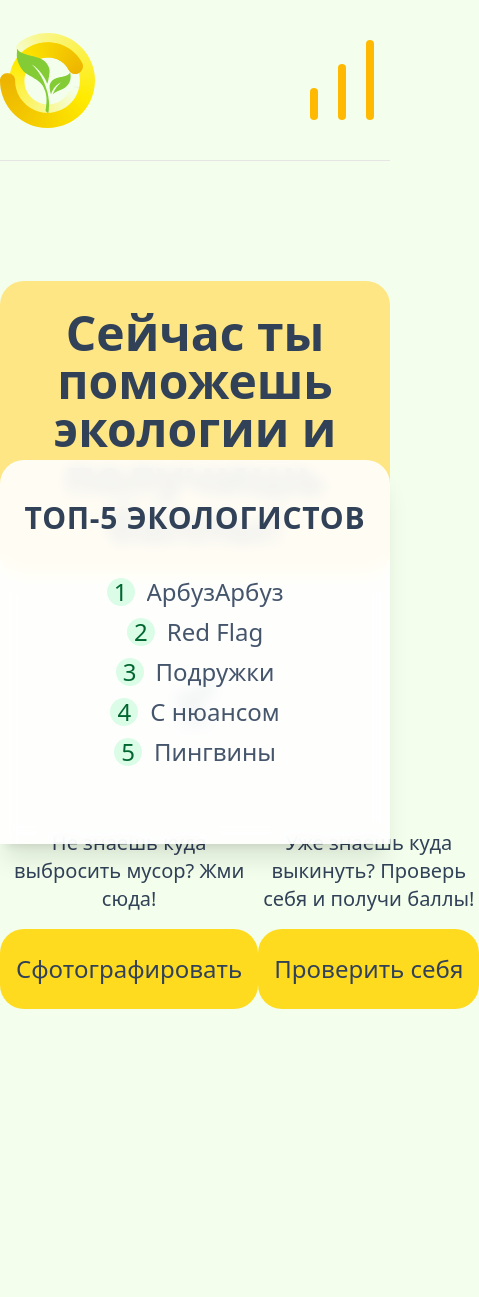
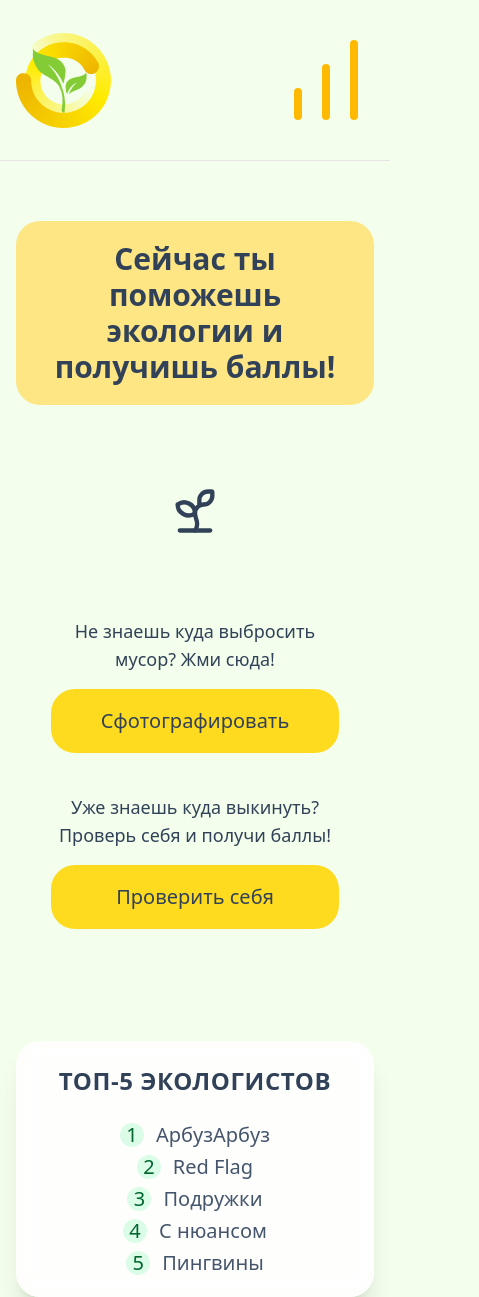
Before and after one commit to PupupuMusor/Frontend, a React (Vite) app in the folder Pypypy_Musor_F/: page / in a window 390 px wide. Shown: the whole page, 479 px wide, since content can reach past the window. Before the commit the page ends 1009 px from the top, so only its background shows below. Built offline with nearby package versions, Linux system fonts and the light colour scheme.

Commit message:
adaptive

```diff
--- a/Pypypy_Musor_F/src/App.tsx
+++ b/Pypypy_Musor_F/src/App.tsx
@@ -3,18 +3,21 @@ import { Header } from "./components/Header/Header";
 import { Choice } from "./components/shared/choice";
 import { Title } from "./components/shared/title";
 import TopEcologists from "./components/shared/top-ecologists";
+import { Container } from "./components/shared/container";
 
 function App() {
   return (
     <>
       <div className="text-slate-700 text-4xl">
         <Header />
-        <div className="mt-30">
-          <Title>Сейчас ты поможешь экологии и получишь баллы!</Title>
-        </div>
-        <Sprout className="mx-auto my-25 w-13 h-13" />
-        <Choice />
-        <TopEcologists />
+        <Container>
+          <div className="mt-15">
+            <Title>Сейчас ты поможешь экологии и получишь баллы!</Title>
+          </div>
+          <Sprout className="mx-auto my-20 w-13 h-13" />
+          <Choice />
+          <TopEcologists />
+        </Container>
       </div>
     </>
   );
--- a/Pypypy_Musor_F/src/components/shared/choice.tsx
+++ b/Pypypy_Musor_F/src/components/shared/choice.tsx
@@ -2,16 +2,16 @@ import { Button } from "../ui/button";
 
 export const Choice: React.FC<React.PropsWithChildren> = () => {
   return (
-    <div className="mx-auto max-w-2xl flex items-center justify-between text-slate-700">
-      <div className="flex flex-col gap-4 max-w-2xs text-xl text-center">
+    <div className="mx-auto max-w-2xl flex flex-col md:flex-row items-center justify-between gap-10 md:gap-0 text-slate-700 px-4">
+      <div className="flex flex-col gap-4 max-w-2xs text-lg md:text-xl text-center">
         <p>Не знаешь куда выбросить мусор? Жми сюда!</p>
-        <Button className="h-20 rounded-3xl text-2xl text-slate-700">
+        <Button className="h-16 md:h-20 rounded-3xl text-xl md:text-2xl text-slate-700">
           Сфотографировать
         </Button>
       </div>
-      <div className="flex flex-col gap-4 max-w-2xs text-xl text-center">
+      <div className="flex flex-col gap-4 max-w-2xs text-lg md:text-xl text-center">
         <p>Уже знаешь куда выкинуть? Проверь себя и получи баллы!</p>
-        <Button className="h-20 rounded-3xl text-2xl text-slate-700">
+        <Button className="h-16 md:h-20 rounded-3xl text-xl md:text-2xl text-slate-700">
           Проверить себя
         </Button>
       </div>
--- a/Pypypy_Musor_F/src/components/shared/container.tsx
+++ b/Pypypy_Musor_F/src/components/shared/container.tsx
@@ -8,5 +8,7 @@ export const Container: React.FC<React.PropsWithChildren<Props>> = ({
   className,
   children,
 }) => {
-  return <div className={cn("mx-auto max-w-4xl", className)}>{children}</div>;
+  return (
+    <div className={cn("mx-auto max-w-4xl px-4", className)}>{children}</div>
+  );
 };
--- a/Pypypy_Musor_F/src/components/shared/title.tsx
+++ b/Pypypy_Musor_F/src/components/shared/title.tsx
@@ -9,9 +9,12 @@ export const Title: React.FC<React.PropsWithChildren<Props>> = ({
   children,
 }) => {
   return (
-    <div className="mx-auto max-w-4xl py-7 bg-amber-200 text-center rounded-3xl">
+    <div className="mx-auto max-w-4xl py-5 md:py-7 bg-amber-200 text-center rounded-3xl px-4">
       <div
-        className={cn("mx-auto max-w-5xl text-5xl font-semibold", className)}
+        className={cn(
+          "mx-auto max-w-5xl text-3xl md:text-5xl font-semibold",
+          className
+        )}
       >
         {children}
       </div>
--- a/Pypypy_Musor_F/src/components/shared/top-ecologists.tsx
+++ b/Pypypy_Musor_F/src/components/shared/top-ecologists.tsx
@@ -8,26 +8,25 @@ export default function TopEcologists({
   const list = names.slice(0, 5);
 
   return (
-    <aside
-      aria-label="Топ-5 экологистов"
-      className="fixed inset-x-0 bottom-0 z-40 flex justify-center"
-    >
-      <div className="h-96 w-full max-w-4xl bg-white/90 backdrop-blur-sm shadow-xl rounded-t-3xl px-6 py-10">
-        <div className="mx-auto max-w-2xl text-center">
-          <h2 className="text-3xl font-semibold tracking-wide text-slate-700">
+    <aside aria-label="Топ-5 экологистов" className=" flex justify-center">
+      <div className="mt-28 h-64 md:h-96 w-full max-w-4xl bg-white/90 backdrop-blur-sm shadow-xl rounded-3xl px-4 md:px-6 py-6 md:py-10">
+        <div className="mx-auto max-w-xl text-center">
+          <h2 className="text-2xl md:text-3xl font-semibold tracking-wide text-slate-700">
             ТОП-5 ЭКОЛОГИСТОВ
           </h2>
 
-          <ol className="mt-10 space-y-2 text-2xl text-slate-600">
+          <ol className="mt-6 md:mt-10 space-y-1 md:space-y-2 text-xl md:text-2xl text-slate-600">
             {list.map((name, idx) => (
               <li
                 key={name + idx}
                 className="flex items-center justify-center gap-3"
               >
-                <span className="inline-flex items-center justify-center w-7 h-7 text-2xl rounded-full bg-green-100 text-green-800 font-medium">
+                <span className="inline-flex items-center justify-center w-6 md:w-7 h-6 md:h-7 text-xl md:text-2xl rounded-full bg-green-100 text-green-800 font-medium">
                   {idx + 1}
                 </span>
-                <span className="truncate max-w-xs">{name}</span>
+                <span className="truncate max-w-[180px] md:max-w-xs">
+                  {name}
+                </span>
               </li>
             ))}
           </ol>
```
